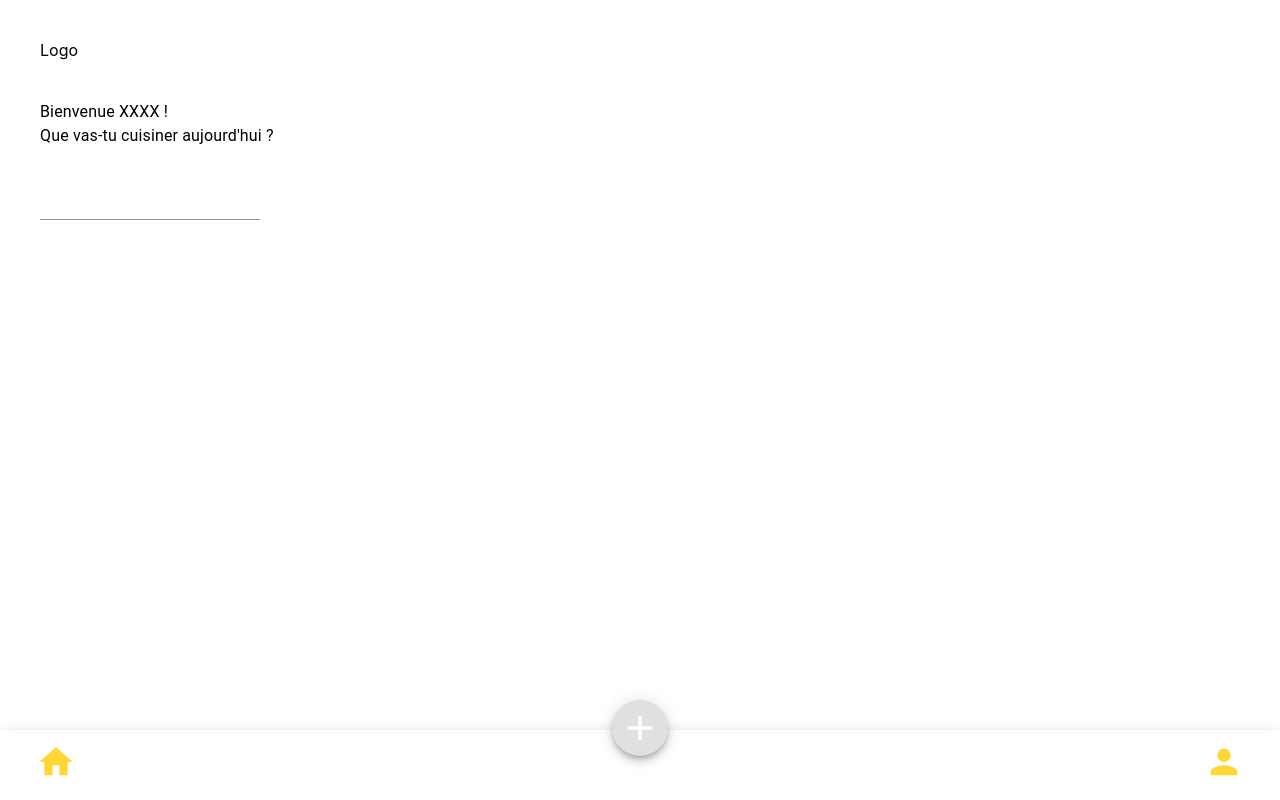
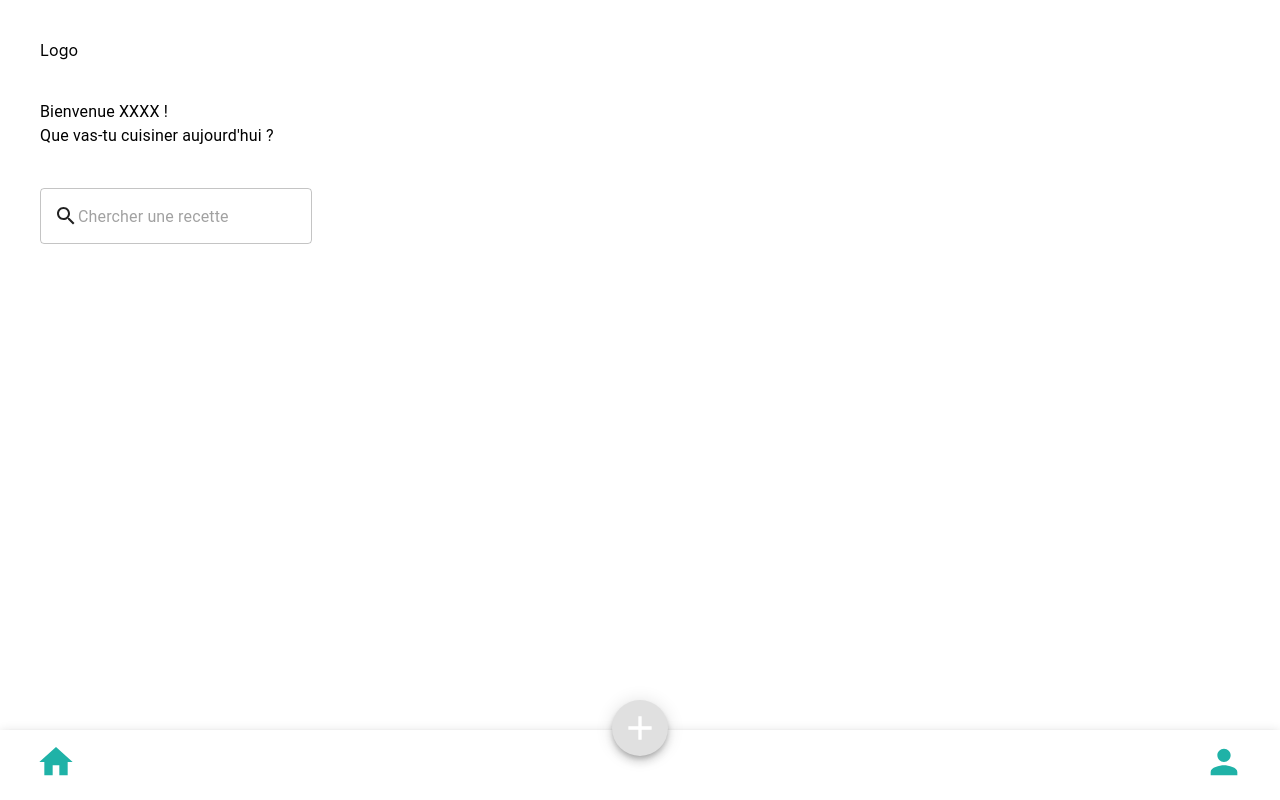
Before and after one commit to Aurelien-jcb/recipe-app, a React (Create React App) app: page / in a window 1280 px wide. Built offline with nearby package versions, Linux system fonts and the light colour scheme.

Commit message:
update menu's color and title's app

```diff
--- a/package.json
+++ b/package.json
@@ -14,7 +14,9 @@
     "react-dom": "^17.0.2",
     "react-router-dom": "^5.2.0",
     "react-scripts": "4.0.3",
-    "web-vitals": "^1.1.2"
+    "web-vitals": "^1.1.2",
+    "sass": "^1.32.8",
+    "swiper": "^6.5.0"
   },
   "scripts": {
     "start": "react-scripts start",
--- a/public/index.html
+++ b/public/index.html
@@ -24,7 +24,7 @@
       work correctly both with client-side routing and a non-root public URL.
       Learn how to configure a non-root public URL by running `npm run build`.
     -->
-    <title>React App</title>
+    <title>Cooked'In</title>
   </head>
   <body>
     <noscript>You need to enable JavaScript to run this app.</noscript>
--- a/src/components/home/SearchInput.jsx
+++ b/src/components/home/SearchInput.jsx
@@ -1,50 +1,30 @@
 import {
   Grid,
   makeStyles,
-  InputAdornment,
-  Input,
   FormControl,
   OutlinedInput,
-  InputLabel,
-  withStyles,
-  TextField
+  ThemeProvider,
+  createMuiTheme
 } from "@material-ui/core";
 import React from "react";
 import SearchIcon from "@material-ui/icons/Search";
 
-const CustomTextField = withStyles({
-    root: {
-      '& label.Mui-focused': {
-        color: 'green',
-      },
-      '& .MuiInput-underline:after': {
-        borderBottomColor: 'green',
-      },
-      '& .MuiOutlinedInput-root': {
-        '& fieldset': {
-          borderColor: 'red',
-        },
-        '&:hover fieldset': {
-          borderColor: 'yellow',
-        },
-        '&.Mui-focused fieldset': {
-          borderColor: 'green',
-        },
-      },
-    },
-  })(TextField);
-
 const useStyles = makeStyles((theme) => ({
   root: {
     marginTop: "40px",
-    "& label.Mui-focused": {
-      color: "green",
+  },
+}));
+
+const theme = createMuiTheme({
+  palette: {
+    primary: {
+      light: 'red',
+      main: '#1fb2a7',
+      dark: '#002884',
+      contrastText: '#fff',
     },
   },
-  input: {
-    border: "1px solid red",
-  },
-}));
+});
 
 export default function SearchInput() {
   const classes = useStyles();
@@ -53,14 +33,17 @@ export default function SearchInput() {
     <>
       <Grid container item xs={10} className={classes.root}>
         <FormControl variant="outlined">
-          <CustomTextField
+        <ThemeProvider theme={theme}>
+          <OutlinedInput
             id="outlined-adornment-weight"
             // value={values.weight}
             // onChange={handleChange('weight')}
             startAdornment={<SearchIcon position="start" />}
             aria-describedby="outlined-weight-helper-text"
             labelWidth={0}
+            placeholder="Chercher une recette"
           />
+          </ThemeProvider>
         </FormControl>
       </Grid>
     </>
--- a/src/components/shared/Menu.jsx
+++ b/src/components/shared/Menu.jsx
@@ -33,11 +33,11 @@ const useStyles = makeStyles((theme) => ({
   icon: {
     textDecoration: "none",
     fontSize: "40px",
-    color: "#ffd634",
+    color: "#1fb2a7",
   },
   selected: {
     color: "white",
-    background: "#ffd634",
+    background: "#1fb2a7",
   },
 }));
 
```
Also changed, not shown: src/components/home/CategoriesSlider.jsx (added, +67 -0 lines), public/manifest.json, 1 other file (tests, documents, lock files or other folders).
